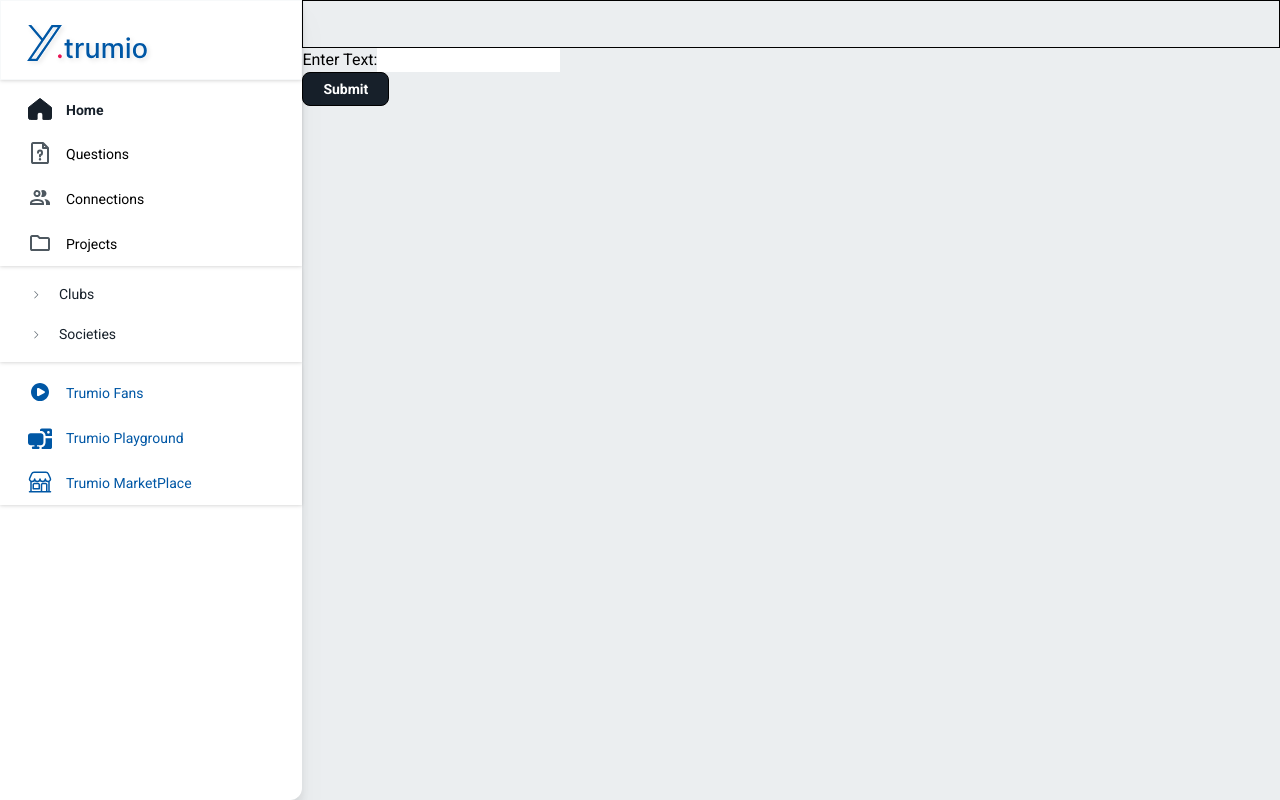
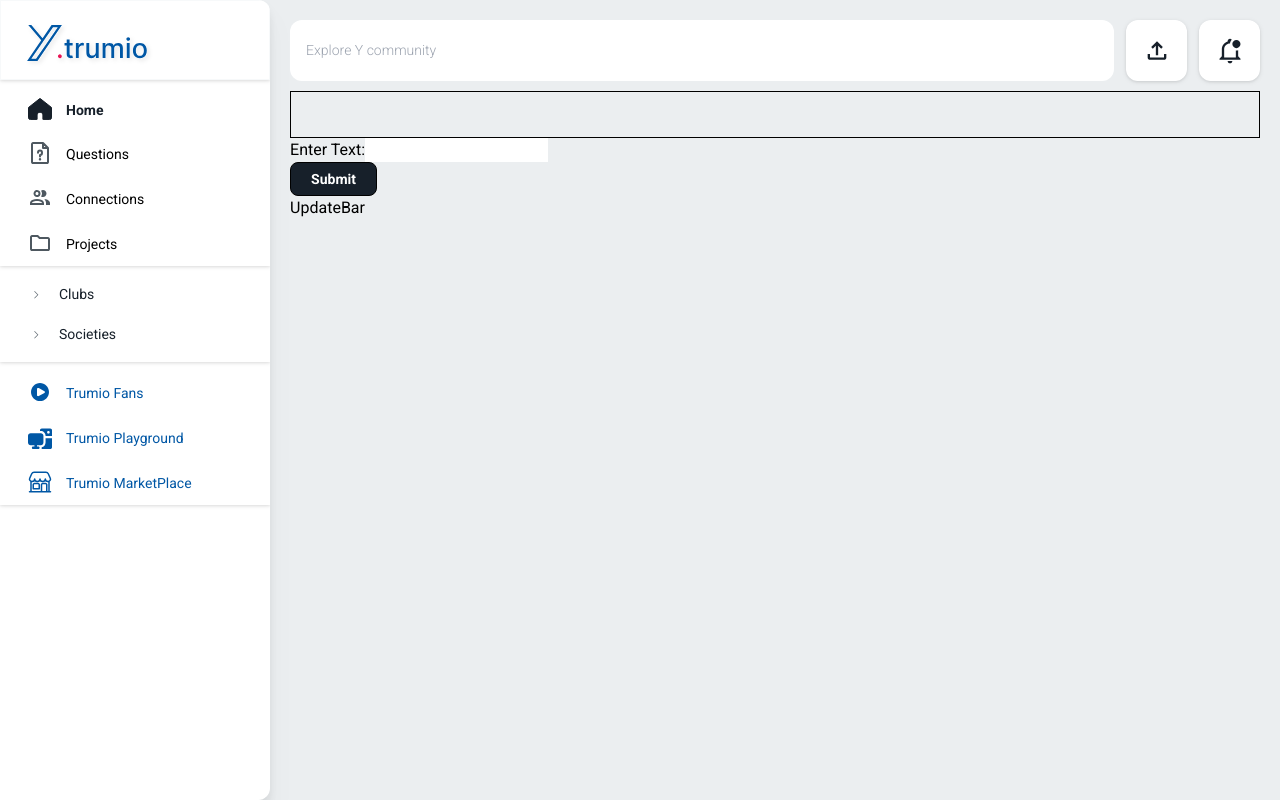
Before and after one commit to dhrutisubham/ai-code-3, a React (Vite) app: page / in a window 1280 px wide. Built offline with nearby package versions, Linux system fonts and the light colour scheme.

Commit message:
made nav bar without user profile button

```diff
--- a/src/App.css
+++ b/src/App.css
@@ -4,15 +4,18 @@
 @tailwind components;
 @tailwind utilities;
 
+html{
+  height: 100%;
+}
+
 body{
   background: #EBEEF0;
   font-family: 'Roboto',sans-serif;
+  height: 100svh;
+  margin: 0;
+  padding: 0;
 }
 
-.chatArea{
-  flex-grow: 7;
-
-}
 
 .sideBar{
   flex-grow: 1;
@@ -20,7 +23,8 @@
 }
 
 .home{
-  @apply flex flex-row items-start w-full;
+  @apply h-screen flex flex-col grow-[9] items-stretch p-5;
+
 }
 .black_btn {
   @apply font-bold rounded-lg border border-black bg-black1 py-1.5 px-5 text-white transition-all hover:bg-white hover:text-black1 text-center text-sm font-roboto flex items-center justify-center;
--- a/src/App.jsx
+++ b/src/App.jsx
@@ -1,15 +1,22 @@
 import './App.css';
 import ChatArea from './components/ChatArea/ChatArea';
+import NavBar from './components/NavBar/NavBar';
 import SideBar from './components/SideBar/SideBar';
+import UpdateBar from './components/UpdateBar/UpdateBar';
+import Home from './pages/Home/Home';
 
 function App() {
   return (
-    <>
+    <section className='h-full flex flex-row items-start'>
+      <SideBar/>
+
       <section className='home'>
-      <SideBar/>
-      <ChatArea/>
+        <NavBar></NavBar>
+        <Home></Home>
+        <UpdateBar></UpdateBar>
       </section>
-    </>
+
+    </section>
   );
 }
 
--- /dev/null
+++ b/src/components/NavBar/NavBar.css
@@ -0,0 +1,22 @@
+.navBar{
+    @apply flex items-center gap-3 w-full mb-2.5 max-h-16 min-h-[2.5rem];
+    height: 8%;
+}
+
+.searchSection{
+    width: fit-content;
+    height: 100%;
+    flex-grow: 99999;
+}
+
+.navButton{
+    height: 100%;
+
+    @apply aspect-square flex items-center justify-center bg-white1 drop-shadow rounded-xl;
+}
+.searchBar{
+    backface-visibility: hidden;
+    -webkit-font-smoothing: subpixel-antialiased;
+
+    @apply w-full h-full p-4 rounded-xl text-sm font-light transform-gpu transition-all disabled:drop-shadow enabled:border-0 enabled:outline-0 focus:drop-shadow-md  ease-in bg-white1 text-black1;
+}
--- /dev/null
+++ b/src/components/NavBar/NavBar.jsx
@@ -0,0 +1,29 @@
+import React from 'react'
+import './NavBar.css'
+
+const NavBar = () => {
+  return (
+    <section className='navBar'>
+        <form className='searchSection'>
+        <input
+            type='text'
+            placeholder='Explore Y community'
+            className='searchBar'
+
+        ></input>
+        </form>
+        <button className='navButton'>
+            <img src='public/assets/icons/NavBar/upload.svg'
+                alt='Upload Icon'
+            ></img>
+        </button>
+        <button className='navButton'>
+            <img src='public/assets/icons/NavBar/notification.svg'
+                alt='Notification Icon'
+            ></img>
+        </button>
+    </section>
+  )
+}
+
+export default NavBar
--- a/src/components/SideBar/SideBar.css
+++ b/src/components/SideBar/SideBar.css
@@ -1,5 +1,5 @@
 .sideBar{
-    @apply h-screen rounded-r-xl bg-white1 drop-shadow-xl;
+    @apply h-screen rounded-r-xl bg-white1 drop-shadow-xl overflow-hidden;
 
 }
 
--- /dev/null
+++ b/src/components/UpdateBar/UpdateBar.jsx
@@ -0,0 +1,10 @@
+import React from 'react'
+import './UpdateBar.css'
+
+const UpdateBar = () => {
+  return (
+    <div>UpdateBar</div>
+  )
+}
+
+export default UpdateBar
--- /dev/null
+++ b/src/pages/Home/Home.jsx
@@ -0,0 +1,14 @@
+import React from 'react'
+import './Home.css'
+import ChatArea from '../../components/ChatArea/ChatArea'
+
+const home = () => {
+  return (
+    <>
+        <ChatArea/>
+
+    </>
+  )
+}
+
+export default home
```
Also changed, not shown: public/assets/icons/NavBar/search.svg (added), src/components/UpdateBar/UpdateBar.css (added), src/pages/Home/Home.css (added).
